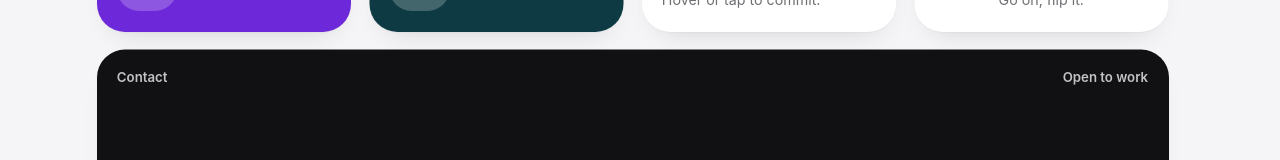
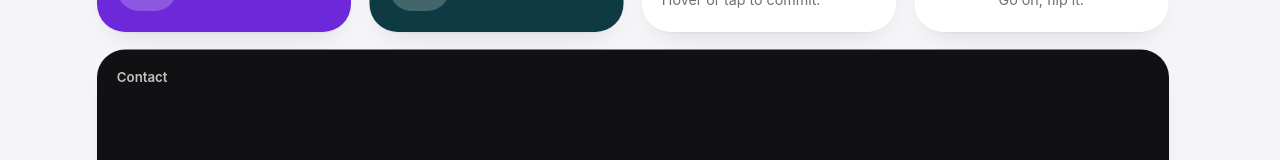
Before and after one commit to fionaveseli/portfolio-2026, a Next.js app: page / in a window 1280 px wide. Shown: the part 1407-1567 px from the top of the page. Built offline with nearby package versions, Linux system fonts and the light colour scheme.

Commit message:
Remove Open to work from the contact card (#20)

```diff
--- a/src/components/tiles/Contact/ContactTile.tsx
+++ b/src/components/tiles/Contact/ContactTile.tsx
@@ -10,7 +10,7 @@ export function ContactTile() {
   return (
     <Tile tone={tone}>
       <TileBody justify="between">
-        <TileLabel aside={contact.aside}>{contact.label}</TileLabel>
+        <TileLabel>{contact.label}</TileLabel>
         <div className="flex flex-col items-start gap-[4cqh]">
           <span className="text-[length:min(19cqh,9.2cqw)] leading-none font-bold tracking-tightest">
             {contact.headingLead}
--- a/src/content/tiles.ts
+++ b/src/content/tiles.ts
@@ -104,7 +104,6 @@ export const lights = {
 
 export const contact = {
   label: "Contact",
-  aside: "Open to work",
   headingLead: "Let's work ",
   headingMark: "together.",
   linkedinLabel: "LinkedIn",
```
